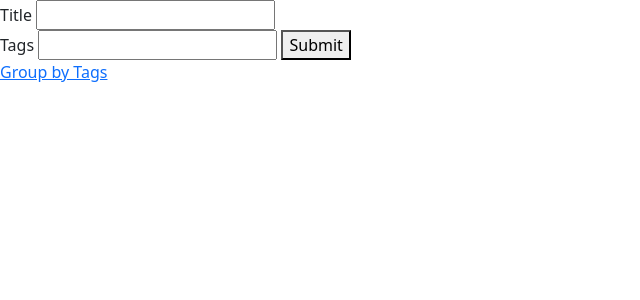
After one commit to D06-PBP-2023-2024/tugas-uts, a Django app: page /search/ in a window 1280 px wide. The commit adds this page. Shown: the top 300 px of the page, without its empty margins (0-640 px from the left). Run offline with Django 4.2, Linux system fonts and the light colour scheme.

Commit message:
Added search_form and result page

```diff
--- a/main/templates/group_tags.html
+++ b/main/templates/group_tags.html
@@ -2,6 +2,7 @@
 {% block content %}
 
 <h1>Books by Tag</h1>
+<a href="{% url "main:search_form" %}">Go Back</a>
     {% for tag_subject, books in books_by_tag.items %}
     <h2>{{ tag_subject }}</h2>
     <ul>
--- /dev/null
+++ b/main/templates/search_form.html
@@ -0,0 +1,16 @@
+{% extends "base.html" %}
+{% block content %}
+
+<form method="POST" action="{% url "main:search_result" %}">
+    {% csrf_token %}
+    <label for="title">Title</label>
+    <input type="text" id="title" name="title">
+    <br>
+    <label for="tags">Tags</label>
+    <input type="text" id="tags" name="tags">
+    <button>Submit</button>
+</form>
+
+<a href="{% url "main:group_tags" %}">Group by Tags</a>
+
+{% endblock content %}
--- a/main/urls.py
+++ b/main/urls.py
@@ -1,12 +1,14 @@
 from django.urls import path
 from main.views import show_main
-from main.views import title_search
+from main.views import search_result
 from main.views import group_tags
+from main.views import search_form
 
 app_name = 'main'
 
 urlpatterns = [
     path('', show_main, name='show_main'),
-    path('title/<str:title>/', title_search, name='title_search'),
-    path('grouptags/', group_tags, name='group_tags'),
+    path('result/', search_result, name='search_result'),
+    path('tags/', group_tags, name='group_tags'),
+    path('search/', search_form, name='search_form')
 ]
--- a/main/views.py
+++ b/main/views.py
@@ -1,6 +1,7 @@
 from django.shortcuts import render
+from django.urls import reverse
 from main.models import Book, Tag
-from django.http import HttpResponse
+from django.http import HttpResponseRedirect
 
 # Create your views here.
 def show_main(request):
@@ -12,14 +13,29 @@ def show_main(request):
 
     return render(request, 'index.html', context)
 
-def title_search(request, title):
-    books = Book.objects.filter(title__contains=title)
+def search_result(request):
+    title = request.POST.get("title")
+    tags = request.POST.get("tags")
+
+    if tags != "":
+        tag = Tag.objects.get(subject=tags)
+
+    books = None
+
+    if title != "":
+        books = Book.objects.filter(title__contains=title)
+    if books is None and tags != "":
+        books = Book.objects.filter(tags=tag)
+    elif books and tags != "":
+        books = books.filter(tags=tag)
 
     context = {
         'books': books,
+        'title': title,
+        'tags': tags,
     }
 
-    return render(request, 'title.html', context)
+    return render(request, 'result.html', context)
 
 def group_tags(request):
     tags = Tag.objects.all()
@@ -35,3 +51,9 @@ def group_tags(request):
     }
 
     return render(request, 'group_tags.html', context)
+
+def search_form(request):
+
+    context = {}
+
+    return render(request, 'search_form.html', context)
```
Also changed, not shown: main/templates/result.html (added, +26 -0 lines), main/templates/title.html (deleted, +0 -9 lines).
